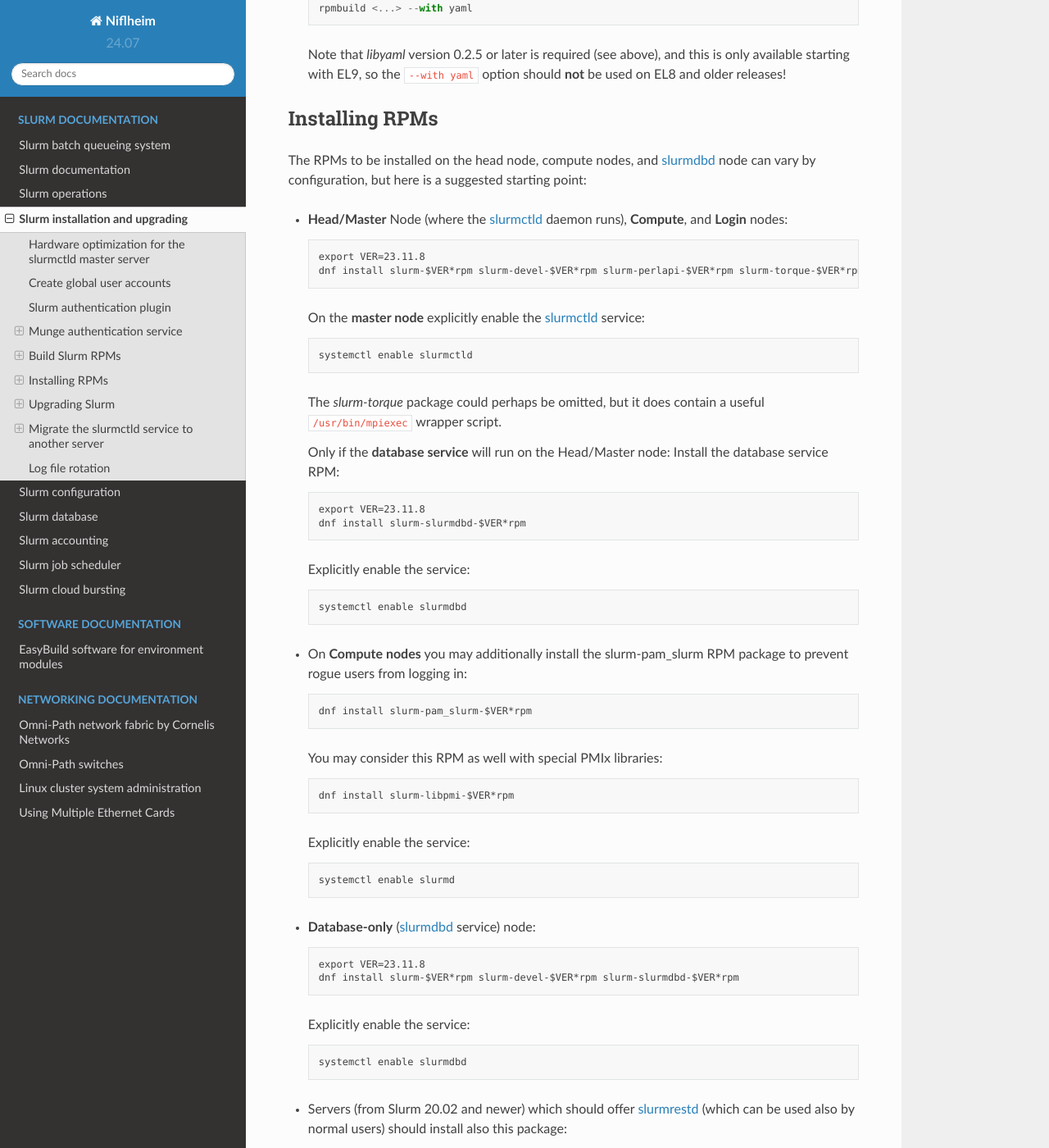
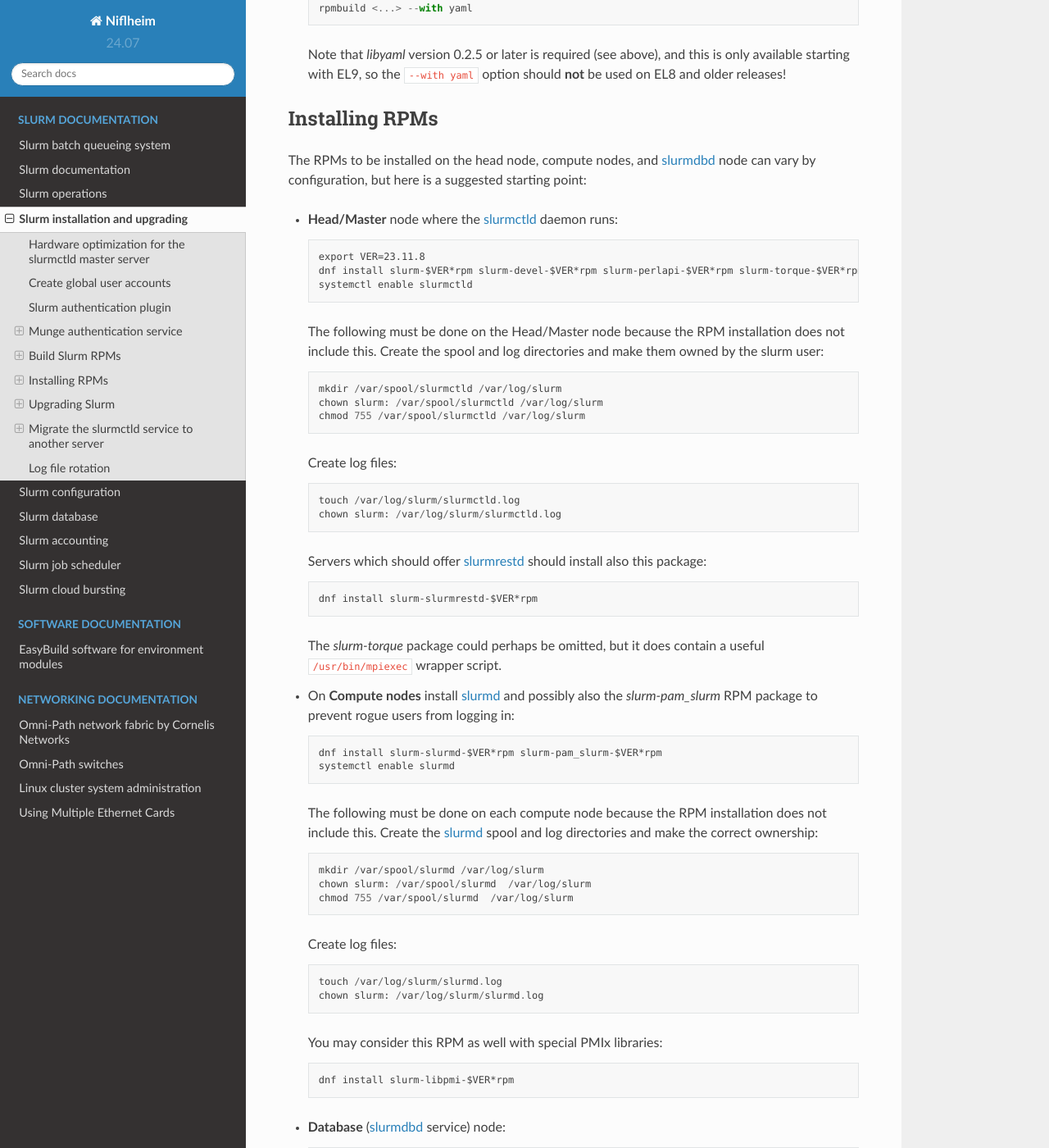
Before and after one commit to OleHolmNielsen/Niflheim_system, a Sphinx documentation site: the page built from docs/Slurm_installation.rst, in a window 1280 px wide and 1400 px high, scrolled down 8021 px. Shown: the whole window at 82% size. Built offline with Sphinx 7.4.7 and the Read the Docs theme 2.0.0, drawn with Linux system fonts in a browser that asks for light colours; some of the changed text lies outside the part shown.

Commit message:
Updated the RPM installation procedures

```diff
--- a/docs/Slurm_installation.rst
+++ b/docs/Slurm_installation.rst
@@ -357,40 +357,52 @@ Installing RPMs
 
 The RPMs to be installed on the head node, compute nodes, and slurmdbd_ node can vary by configuration, but here is a suggested starting point:
 
-* **Head/Master** Node (where the slurmctld_ daemon runs), **Compute**, and **Login** nodes::
+* **Head/Master** node where the slurmctld_ daemon runs::
 
     export VER=23.11.8
     dnf install slurm-$VER*rpm slurm-devel-$VER*rpm slurm-perlapi-$VER*rpm slurm-torque-$VER*rpm slurm-example-configs-$VER*rpm
+    systemctl enable slurmctld
 
-  On the **master node** explicitly enable the slurmctld_ service::
+  The following must be done on the Head/Master node because the RPM installation does not include this.
+  Create the spool and log directories and make them owned by the slurm user::
 
-    systemctl enable slurmctld
+    mkdir /var/spool/slurmctld /var/log/slurm
+    chown slurm: /var/spool/slurmctld /var/log/slurm
+    chmod 755 /var/spool/slurmctld /var/log/slurm
+
+  Create log files::
+
+    touch /var/log/slurm/slurmctld.log
+    chown slurm: /var/log/slurm/slurmctld.log
+
+  Servers which should offer slurmrestd_ should install also this package::
+
+    dnf install slurm-slurmrestd-$VER*rpm
 
   The *slurm-torque* package could perhaps be omitted, but it does contain a useful ``/usr/bin/mpiexec`` wrapper script.
 
-  Only if the **database service** will run on the Head/Master node:
-  Install the database service RPM::
+* On **Compute nodes** install slurmd_ and possibly also the *slurm-pam_slurm* RPM package to prevent rogue users from logging in::
 
-    export VER=23.11.8
-    dnf install slurm-slurmdbd-$VER*rpm
+    dnf install slurm-slurmd-$VER*rpm slurm-pam_slurm-$VER*rpm
+    systemctl enable slurmd
 
-  Explicitly enable the service::
+  The following must be done on each compute node because the RPM installation does not include this.
+  Create the slurmd_ spool and log directories and make the correct ownership::
 
-    systemctl enable slurmdbd
+    mkdir /var/spool/slurmd /var/log/slurm
+    chown slurm: /var/spool/slurmd  /var/log/slurm
+    chmod 755 /var/spool/slurmd  /var/log/slurm
 
-* On **Compute nodes** you may additionally install the slurm-pam_slurm RPM package to prevent rogue users from logging in::
+  Create log files::
 
-    dnf install slurm-pam_slurm-$VER*rpm
+    touch /var/log/slurm/slurmd.log
+    chown slurm: /var/log/slurm/slurmd.log
 
   You may consider this RPM as well with special PMIx libraries::
 
     dnf install slurm-libpmi-$VER*rpm
 
-  Explicitly enable the service::
-
-    systemctl enable slurmd
-
-* **Database-only** (slurmdbd_ service) node::
+* **Database** (slurmdbd_ service) node::
 
     export VER=23.11.8
     dnf install slurm-$VER*rpm slurm-devel-$VER*rpm slurm-slurmdbd-$VER*rpm
@@ -398,12 +410,6 @@ The RPMs to be installed on the head node, compute nodes, and slurmdbd_ node can
   Explicitly enable the service::
 
     systemctl enable slurmdbd
-
-* Servers (from Slurm 20.02 and newer) which should offer slurmrestd_ (which can be used also by normal users) should install also this package::
-
-    dnf install slurm-slurmrestd-$VER*rpm
-
-  The slurmctld_ server and the login nodes would typically include slurmrestd_.
 
 Study the configuration information in the Quick Start Administrator_Guide_.
 
```
